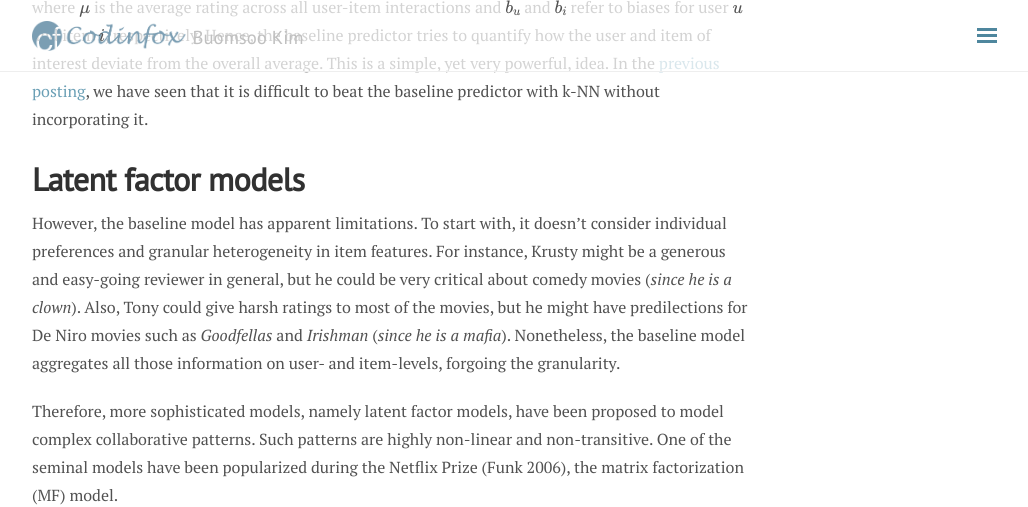
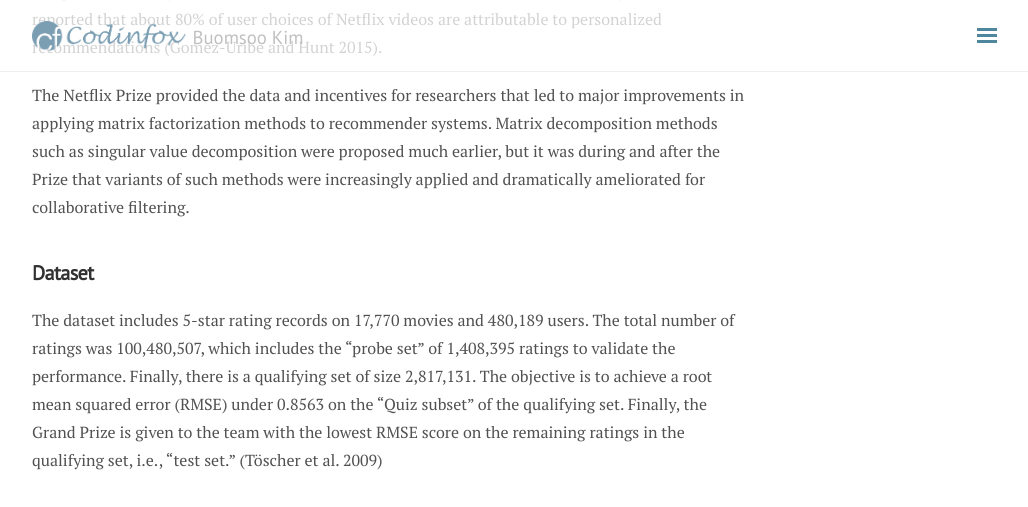
Before and after one commit to buomsoo-kim/buomsoo-kim.github.io, a Jekyll site: the page built from blog/index.html, in a window 1280 px wide and 1400 px high, scrolled down 949 px. Shown: the top 507 px of the window, without its empty margins (248-1276 px from the left). Built offline with Jekyll 4.4.1, drawn with Linux system fonts in a browser that asks for light colours; nearby versions of some CDN libraries; formulas are drawn with MathJax 3; the list of posts is cut into pages by our own code; some of the changed text lies outside the part shown; grey boxes are pictures that could not be loaded.

Commit message:
add files

```diff
--- a/_posts/2020-09-14-Recommender-systems-collab-filtering-10.md.md
+++ b/_posts/2020-09-14-Recommender-systems-collab-filtering-10.md.md
@@ -30,7 +30,7 @@
 
 However, the baseline model has apparent limitations. To start with, it doesn't consider individual preferences and granular heterogeneity in item features. For instance, Krusty might be a generous and easy-going reviewer in general, but he could be very critical about comedy movies (*since he is a clown*). Also, Tony could give harsh ratings to most of the movies, but he might have predilections for De Niro movies such as *Goodfellas* and *Irishman* (*since he is a mafia*). Nonetheless, the baseline model aggregates all those information on user- and item-levels, forgoing the granularity.
 
-Therefore, more sophisticated models, namely latent factor models, have been proposed to model complex collaborative patterns. Such patterns are highly non-linear and non-transitive. One of the seminal models have been popularized during the Netflix Prize (Funk 2006), the matrix factorization (MF) model.
+Therefore, more sophisticated models, namely latent factor models, have been proposed to model complex collaborative patterns. Such patterns are highly non-linear and non-transitive. One of the seminal models have been popularized during the Netflix Prize (Funk 2006), the matrix factorization (MF) model. Recall that memory-based models are good at *memorization* in general, whereas model-based methods are good at *generalization*. MF-based models are suited for such generalization tasks.
 
 <p align = "center">
 <img src ="/data/images/2020-08-08/0.png" width = "700px" class="center">
--- /dev/null
+++ b/_posts/2020-09-21-Recommender-systems-collab-filtering-11.md.md
@@ -0,0 +1,71 @@
+---
+layout: post
+title: The Netflix Challenge - Recommender systems with Python 11
+category: Recommender systems
+tags: [Python, Recommender systems, Collaborative filtering]
+---
+
+In the [previous posting](https://buomsoo-kim.github.io/recommender%20systems/2020/09/14/Recommender-systems-collab-filtering-10.md/), we overviewed model-based collaborative filtering. Now, let's dig deeper into the Matrix Factorization (MF), which is by far the most widely known method in model-based recommender systems (or maybe collaborative filtering in general). Before that, it is helpful to be a little bit knowledgeable of the Netflix Prize in 2009. Why? You will get to know after you read this article.
+
+
+# Netflix Prize challenge
+
+<p align = "center">
+<img src ="/data/images/2020-09-21/0.PNG" width = "500px" class="center">
+<a href="https://www.netflixprize.com/"> Image source </a>
+</p>
+
+The [Netflix Prize](https://www.netflixprize.com/) was an open challenge closed in 2009 to find a recommender algorithm that can improve Netflix's existing recommender system. Netflix, like many other information technology companies nowadays, creates tremendous economic value from its recommender system. It has been reported that about 80% of user choices of Netflix videos are attributable to personalized recommendations (Gomez-Uribe and Hunt 2015).
+
+The Netflix Prize provided the data and incentives for researchers that led to  major improvements in applying matrix factorization methods to recommender systems. Matrix decomposition methods such as singular value decomposition were proposed much earlier, but it was during and after the Prize that variants of such methods were increasingly applied and dramatically ameliorated for collaborative filtering.
+
+
+## Dataset
+
+The dataset includes 5-star rating records on 17,770 movies and 480,189 users. The total number of ratings was 100,480,507, which includes the "probe set" of 1,408,395 ratings to validate the performance. Finally, there is a qualifying set of size 2,817,131. The objective is to achieve a root mean squared error (RMSE) under 0.8563
+on the "Quiz subset" of the qualifying set. Finally, the Grand Prize is given to the team with the lowest RMSE score on the remaining ratings in the qualifying set, i.e., "test set." (Töscher et al. 2009)
+
+<p align = "center" style="text-align: center">
+<img src ="/data/images/2020-09-21/1.PNG" width = "400px" class="center">
+[Image source: Töscher et al. 2009]
+</p>
+
+
+## Matrix factorization techniques for recommender systems
+
+At the end of the day, the team *BellKor's Pragmatic Chaos*, which was a hybrid of two teams *KorBell* and *Big Chaos*, won the $1 million grand prize. *KorBell*, comprising researchers from AT&T, won the first Progress Prize milestone during the early stage of the challenge. Koren et al. (2009) published the article *Matrix Factorization Techniques for Recommender Systems* in *IEEE Computer*, summarizing state-of-the-art techniques in matrix factorization and how they can be applied for recommendation tasks in the wild.
+
+However, the *BellKor's Pragmatic Chaos* team not only utilizd matrix factorization methods but also blended diverse collaborative filtering algorithms including the Restricted Boltzmann Machine, k-Nearest Neighbors, and MF (Töscher et al. 2009). Furthermore, in fact, __*MF itself is not a single model, but a loose term to refer to latent models that represent user and items in a low-dimensional latent space.*__
+Moreover, with more and more researchers diving into the field, many variants of the initial MF algorithms have been proposed to accomodate for various issues in real-world recommendation tasks. For example, refer to Funk (2006), Koren (2008), and Zhang et al. (2006) for earlier models.
+
+Nonetheless, most MF models and variants have common components, which are *decomposing a (user-item interaction) matrix and learning the latent factors to describe users and items.* The factors are like dimensions to measure the features of items or proclivity of users. In Figure 2 (Koren et al. 2009) below, the two factors (dimensions) describe masculinity/femininity (geared towards males/females) and seriousness (serious/escapist) of movies. Note that not only items (movies) but also users can be described in terms of combinations of factors based on their preference patterns.
+
+<p align = "center" style="text-align: center">
+<img src ="/data/images/2020-09-21/2.PNG" width = "500px" class="center">
+[Image source: Koren et al. 2009]
+</p>
+
+
+Nevertheless, individual users' preference patterns are much more complicated and sometimes inexplicable by nature. For example, Tony loves Mafia movies such as *The Godfather*, and *Scarface*, and *Donnie Brasco* in general. However, he does not like the actor Joe Pesci, making him dislike Mafia movies such as *Casino*, *Goodfellas*, and *Irishman*. In this case, should we encode Tony as liking Mafia movies or not? Should be create another factor having Joe Pesci-ness as a feature?
+
+
+MF models do most of those dirty jobs for us. They inductively learn the factors and corresponding user/item representations by examining users' interaction patterns. And this is the most imortant component of most MF algorithms. Various optimization schemes are used for such inference, differentiating many MF models from each other. From the following posting, let's see how established MF models learn those patterns.
+
+
+<p align = "center" style="text-align: center">
+<img src ="https://developers.google.com/machine-learning/recommendation/images/Matrixfactor.svg" width = "600px" class="center">
+<a href="https://developers.google.com/machine-learning/recommendation/collaborative/matrix"> Image source</a>
+</p>
+
+
+
+
+# References
+
+- Gomez-Uribe, C. A., & Hunt, N. (2015). The netflix recommender system: Algorithms, business value, and innovation. ACM Transactions on Management Information Systems (TMIS), 6(4), 1-19.
+- Funk, S. (2006) Netflix Update: Try This at Home. (https://sifter.org/~simon/journal/20061211.html)
+- Koren, Y., Bell, R., & Volinsky, C. (2009). Matrix factorization techniques for recommender systems. Computer, 42(8), 30-37.
+- Koren, Y. (2008, August). Factorization meets the neighborhood: a multifaceted collaborative filtering model. In Proceedings of the 14th ACM SIGKDD international conference on Knowledge discovery and data mining (pp. 426-434).
+- Zhang, S., Wang, W., Ford, J., & Makedon, F. (2006, April). Learning from incomplete ratings using non-negative matrix factorization. In Proceedings of the 2006 SIAM international conference on data mining (pp. 549-553). Society for Industrial and Applied Mathematics.
+- Töscher, A., Jahrer, M., & Bell, R. M. (2009). The bigchaos solution to the netflix grand prize. Netflix prize documentation, 1-52.
+- Ricci, F., Rokach, L., & Shapira, B. (2011). Introduction to recommender systems handbook. In Recommender systems handbook (pp. 1-35). Springer, Boston, MA.
```
Also changed, not shown: data/images/2020-09-21/0.PNG (added), data/images/2020-09-21/1.PNG (added), data/images/2020-09-21/2.PNG (added), 1 other file.
